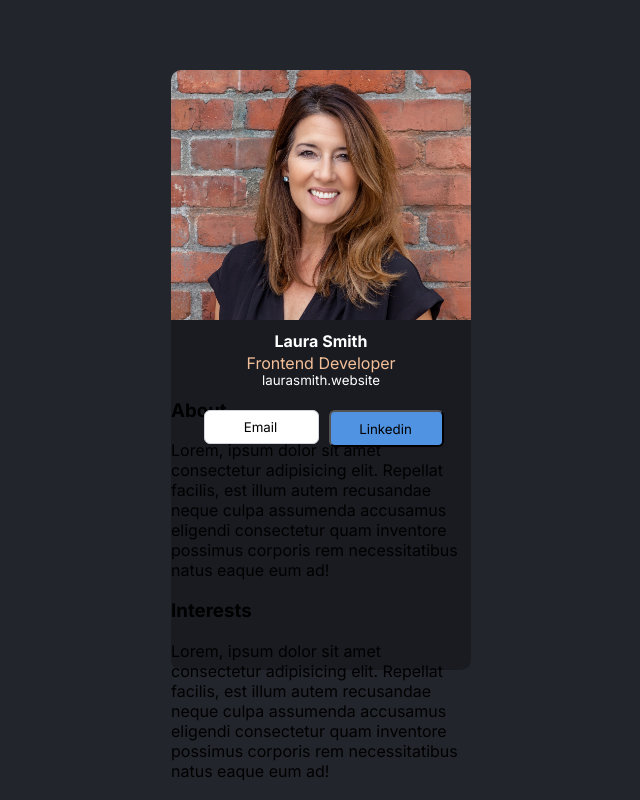
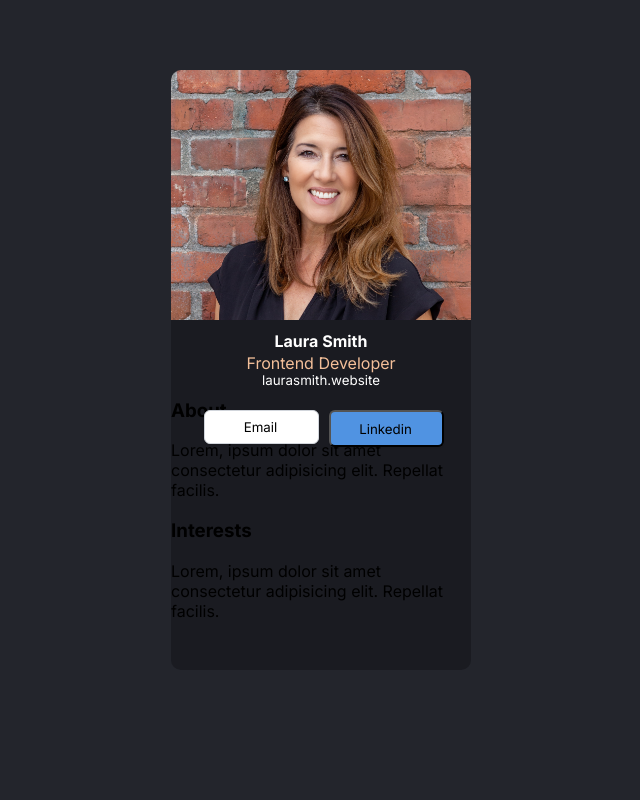
Before and after one commit to eric-antonio/dbusinesscard, a React (Create React App) app: page / in a window 1280 px wide. Shown: the top 800 px of the page, without its empty margins (184-824 px from the left). Built offline with nearby package versions, Linux system fonts and the light colour scheme.

Commit message:
Update About.js

```diff
--- a/src/components/About.js
+++ b/src/components/About.js
@@ -4,10 +4,10 @@ export default function About(){
     return(
         <div className="div--about">
             <h3>About</h3>
-            <p>Lorem, ipsum dolor sit amet consectetur adipisicing elit. Repellat facilis, est illum autem recusandae neque culpa assumenda accusamus eligendi consectetur quam inventore possimus corporis rem necessitatibus natus eaque eum ad!</p>
+            <p>Lorem, ipsum dolor sit amet consectetur adipisicing elit. Repellat facilis.</p>
 
             <h3>Interests</h3>
-            <p>Lorem, ipsum dolor sit amet consectetur adipisicing elit. Repellat facilis, est illum autem recusandae neque culpa assumenda accusamus eligendi consectetur quam inventore possimus corporis rem necessitatibus natus eaque eum ad!</p>
+            <p>Lorem, ipsum dolor sit amet consectetur adipisicing elit. Repellat facilis.</p>
         </div>
     )
 }
```
